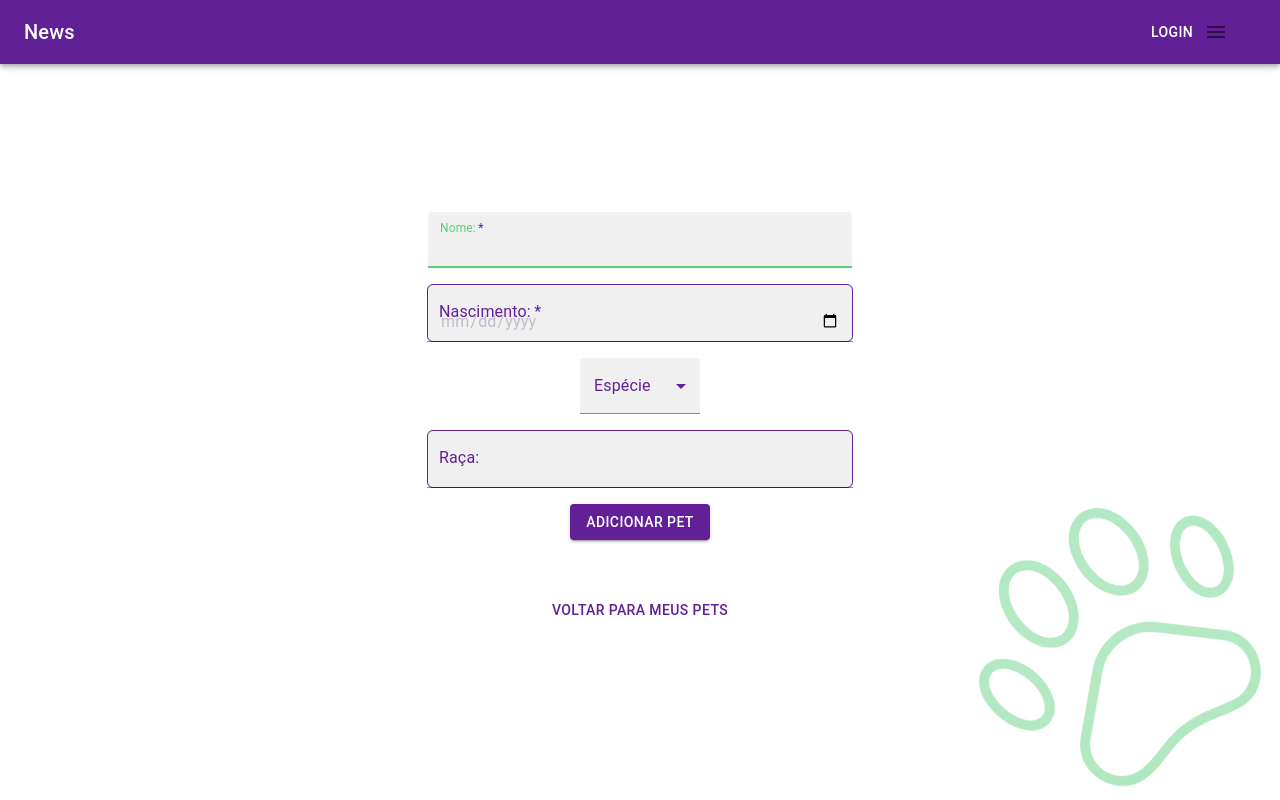
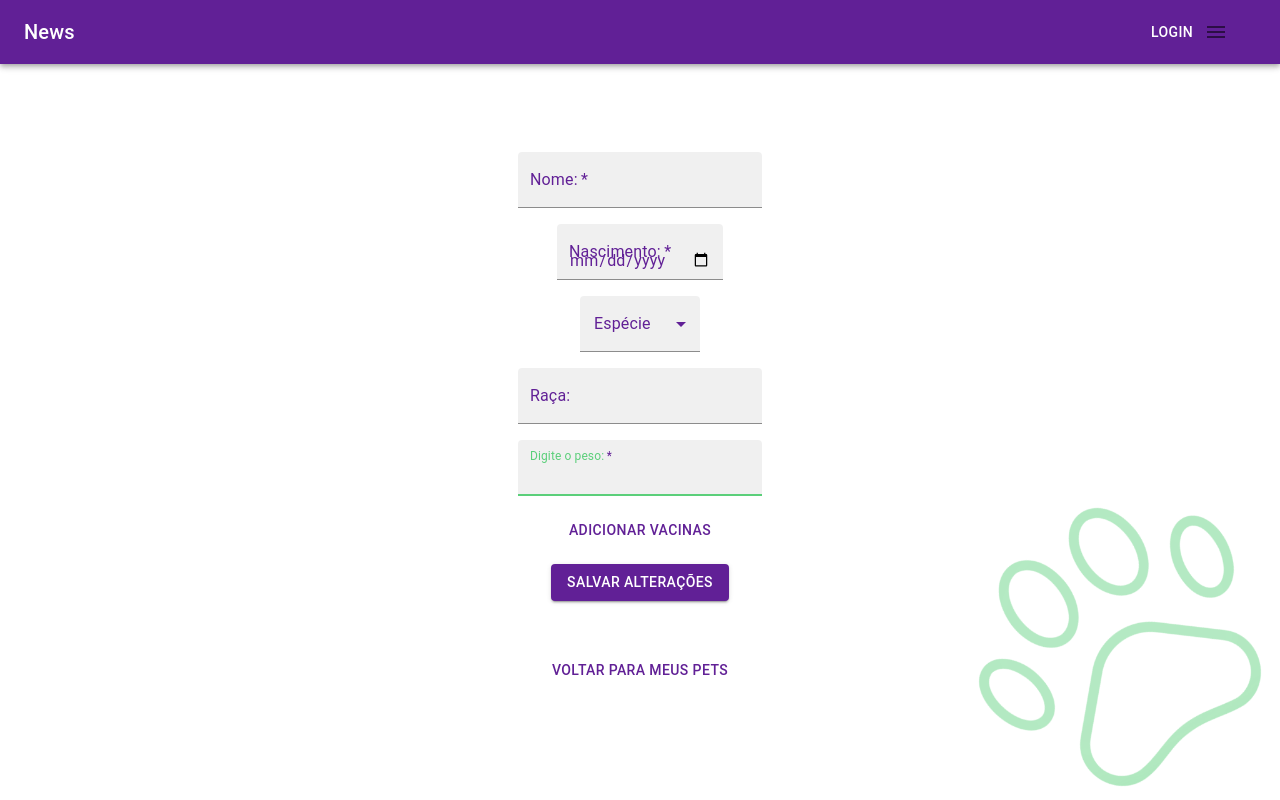
Before and after one commit to ClaraMeirelles/app-pet-front, a Next.js app in the folder pet-app/: page /cadastro-pet in a window 1280 px wide. Built offline with nearby package versions, Linux system fonts and the light colour scheme.

Commit message:
alteração do cadastro pet e criação do componente AddVaccines

```diff
--- a/pet-app/app/cadastro-pet/page.js
+++ b/pet-app/app/cadastro-pet/page.js
@@ -5,9 +5,12 @@ import { Button, FormControl, InputLabel, MenuItem, Select, TextField } from '@m
 import Header from "../../components/Header/Header";
 import SecondaryButton from '../../ui/Buttons/SecondaryButton/SecondaryButton';
 import { useForm } from '../../hooks/useForm';
-
+import { AddVaccines } from '../../components/AddVaccines/AddVaccines';
 export default function Signup() {
   const [theme, setTheme] = useState('dark'); // Pode ser 'light' ou 'dark'
+  const [edit, setEdit] = useState(false);
+  const [petId, setPetId] = useState("")
+  const [addVaccines, setAddVaccines] = useState(false)
   const [form, setForm] = useForm({
     name: "",
     dateOfBirth: "",
@@ -16,10 +19,18 @@ export default function Signup() {
     other: ""
   })
 
+
   useEffect(() => {
     const prefersDarkMode = window.matchMedia('(prefers-color-scheme: dark)').matches;
     setTheme(prefersDarkMode ? 'dark' : 'light');
+    const petIdStorage = window.localStorage.getItem("pet-id")
+    console.log(petIdStorage)
+    setPetId(petIdStorage)
+    if (petIdStorage) {
+      setEdit(true)
+    }
   }, []);
+  window.localStorage.setItem("pet-id", "asdf123")
   const submitForm = (e) => {
     e.preventDefault()
     let formSubmit = { ...form }
@@ -29,13 +40,33 @@ export default function Signup() {
     }
     console.log('Submit', formSubmit)
   }
+  console.log(({ edit }))
   return (
     <StyledPage theme={theme}>
       <Header />
       <StyledSignup theme={theme}>
         <StyledForm onSubmit={submitForm} theme={theme}>
-          <TextField color="secondary" variant="filled" value={form.name} onChange={setForm} name="name" type="text" label={"Nome:"} required autoFocus />
-          <TextField color="secondary" variant="filled" value={form.dateOfBirth} onChange={setForm} name="dateOfBirth" type="date" label={"Nascimento:"} required />
+          <TextField
+            color="secondary"
+            variant="filled"
+            value={form.name}
+            onChange={setForm}
+            name="name"
+            type="text"
+            label={"Nome:"}
+            required
+            autoFocus
+          />
+          <TextField
+            color="secondary"
+            variant="filled"
+            value={form.dateOfBirth}
+            onChange={setForm}
+            name="dateOfBirth"
+            type="date"
+            label={"Nascimento:"}
+            required
+          />
           <FormControl sx={{ minWidth: 120 }} >
             <InputLabel id="demo-simple-select-label" >Espécie</InputLabel>
             <Select
@@ -53,13 +84,51 @@ export default function Signup() {
             </Select>
           </FormControl>
           {form.species === "other" &&
-            <TextField color="secondary" variant="filled" value={form.other} onChange={setForm} name="other" type="text" label={"Digite a espécie:"} required autoFocus />
+            <TextField
+              color="secondary"
+              variant="filled"
+              value={form.other}
+              onChange={setForm}
+              name="other"
+              type="text"
+              label={"Digite a espécie:"}
+              required
+              autoFocus
+            />
           }
-          <TextField color="secondary" variant="filled" value={form.breed} onChange={setForm} name="breed" type="text" label={"Raça:"} />
-          <Button type="submit" variant='contained' >Adicionar Pet</Button>
-          <a href="../login" >
-            <SecondaryButton title="Voltar para meus pets" />
-          </a>
+          <TextField
+            color="secondary"
+            variant="filled"
+            value={form.breed}
+            onChange={setForm}
+            name="breed"
+            type="text"
+            label={"Raça:"}
+          />
+          {edit &&
+            <>
+              <TextField
+                color="secondary"
+                variant="filled"
+                value={form.weight}
+                onChange={setForm}
+                name="weight"
+                type="text"
+                label={"Digite o peso:"}
+                required
+                autoFocus
+              />
+              {addVaccines && <AddVaccines />}
+              <Button onClick={() => { setAddVaccines(!addVaccines) }}>Adicionar vacinas</Button>
+            </>
+
+          }
+          <>
+            <Button type="submit" variant='contained'>{edit ? "Salvar alterações" : "Adicionar Pet"}</Button>
+            <a href="../login" >
+              <SecondaryButton title="Voltar para meus pets" />
+            </a>
+          </>
         </StyledForm>
       </StyledSignup>
     </StyledPage>
--- /dev/null
+++ b/pet-app/components/AddVaccines/AddVaccines.js
@@ -0,0 +1,7 @@
+import React from 'react'
+
+export function AddVaccines() {
+    return (
+        <div>AddVaccines</div>
+    )
+}
--- a/pet-app/ui/StyledPetRegistration/styled.js
+++ b/pet-app/ui/StyledPetRegistration/styled.js
@@ -13,14 +13,13 @@ export const StyledSignup = styled.section`
   gap: 16px;
   padding: 16px;
   flex-grow: 1;
-  align-items: center;
+  /* align-items: center; */
   justify-content: space-evenly;
   display: flex;
   flex-direction: column;
   gap: 16px;
   padding: 16px;
   flex-grow: 1;
-  align-items: center;
   justify-content: space-evenly;
   background-image: url('/img/paws-bg.png');
   background-repeat: no-repeat;
@@ -43,23 +42,18 @@ export const StyledForm = styled.form`
   gap:16px;
   display: flex;
   flex-direction: column;
-  align-items:center;
+  max-width: 60vw;
   gap:16px;
-
+align-self: center;
   border-radius:16px;
   padding: 16px;
   div{
     *{
     color: #612096;
   }}
-  input, select{
-    color: #c1bac7;
-    width: 70vw;
-    max-width: 400px;
-    border: 1px solid #612096;
-    border-radius:6px;
-    &:focus{
-      border: 0;
-    }
+
+  @media screen and (max-device-width: 900px){
+    max-width: 95vw;
+    align-items: center;
   }
-`
+  `
```
